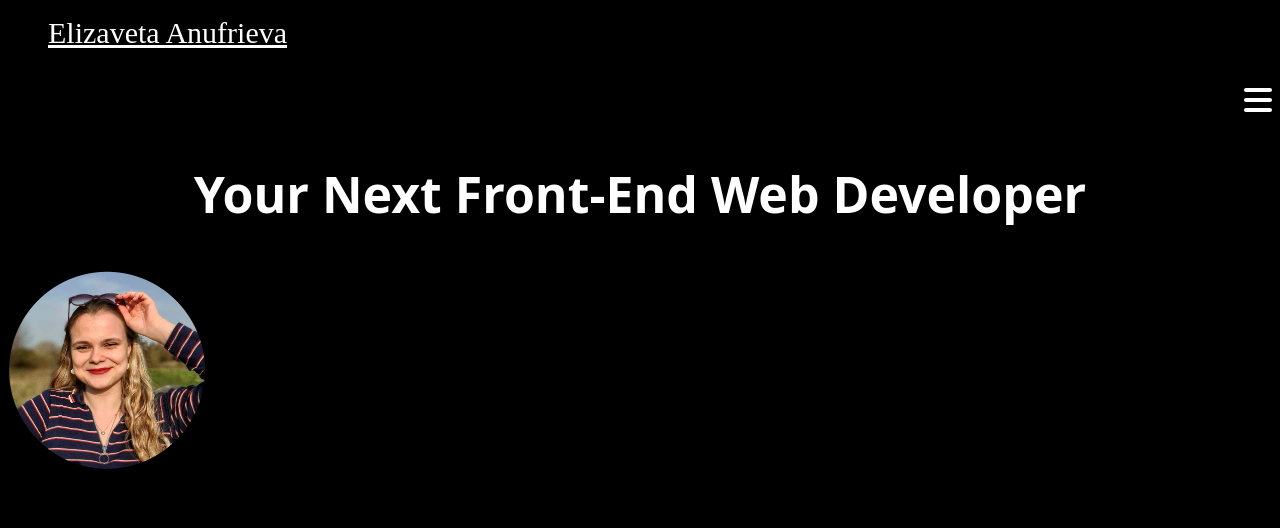
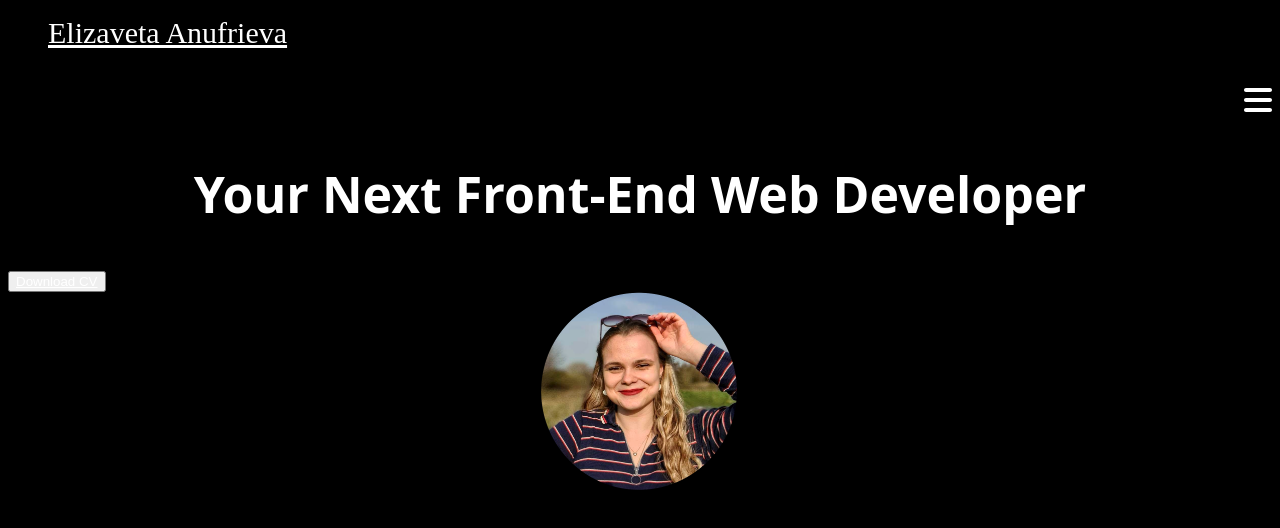
Before and after one commit to eliza-an/react-portfolio, a React (Create React App) app in the folder my-app/: page / in a window 1280 px wide. Shown: the top 528 px of the page. Built offline with nearby package versions, Linux system fonts and the light colour scheme.

Commit message:
added a cv download button

```diff
--- a/my-app/src/pages/Home.js
+++ b/my-app/src/pages/Home.js
@@ -1,18 +1,22 @@
 import React from 'react';
 import "./home.css"
+
 
 const About= () =>{
   return (
     <div>
 
-      <div>
+
        <h1 className='text1'>Your Next Front-End Web Developer</h1>
-       <img  className="img" alt= " of me " src="/img/circle.png"/>
+       <button>
+    <a href="/Elizaveta Anufrieva.cv.pdf" download="Elizaveta Anufrieva CV">Download CV</a>
+   </button>
+       <div className='imageDiv'> <img  className="img" alt= " of me " src="/img/circle.png"/></div>
 
 
 
 
-      </div>
+
     </div>
   );
 }
--- a/my-app/src/pages/home.css
+++ b/my-app/src/pages/home.css
@@ -16,3 +16,8 @@ body{
     font-size: 50px;
     padding: 10px;
   }
+
+  .imageDiv{
+    display: flex;
+    justify-content: center;
+  }
```
Also changed, not shown: my-app/src/components/cvButton/button.js (added, +11 -0 lines), my-app/src/components/cvButton/style.css (added), 1 other file (tests, documents, lock files or other folders).
